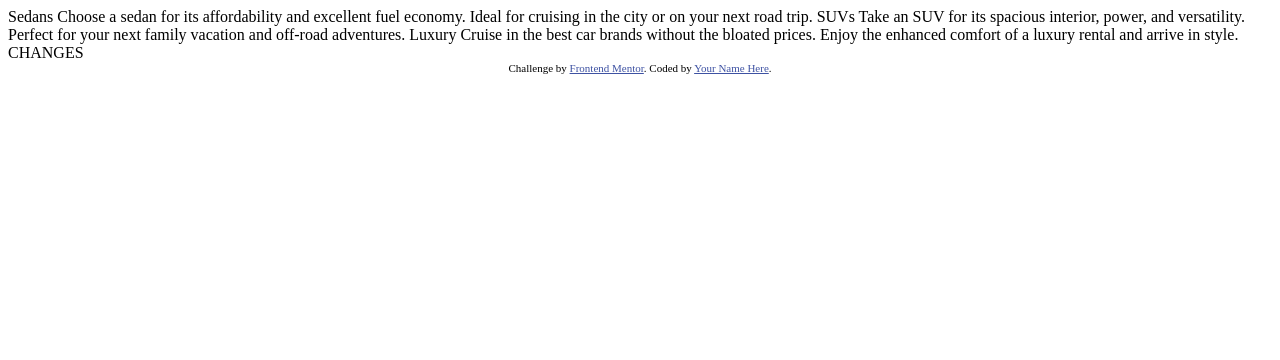
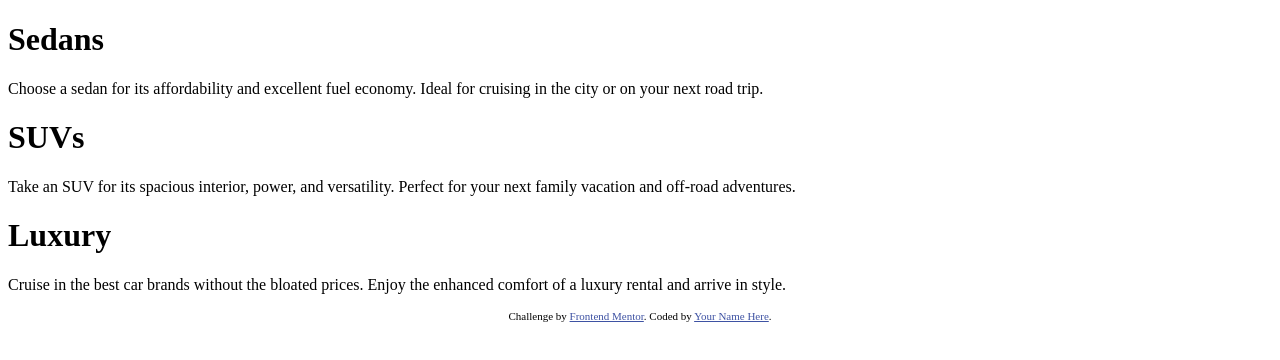
Before and after one commit to jakepz33/3-column-card-component, a plain HTML site: page 3-column-preview-card-component-main/workindex.html in a window 1280 px wide. Drawn offline with Linux system fonts and the light colour scheme.

Commit message:
Create div containers, headers and paragraphs

```diff
--- a/3-column-preview-card-component-main/workindex.html
+++ b/3-column-preview-card-component-main/workindex.html
@@ -17,17 +17,24 @@
 </head>
 <body>
 
-  Sedans
-  Choose a sedan for its affordability and excellent fuel economy. Ideal for cruising in the city
-  or on your next road trip.
+ <div class="sedan">
+  <h1>Sedans</h1>
+  <p>Choose a sedan for its affordability and excellent fuel economy. Ideal for cruising in the city
+    or on your next road trip.</p>
+ </div>
 
-  SUVs
-  Take an SUV for its spacious interior, power, and versatility. Perfect for your next family vacation
-  and off-road adventures.
+ <div class="suv">
+    <h1>SUVs</h1>
+  <p>Take an SUV for its spacious interior, power, and versatility. Perfect for your next family vacation
+    and off-road adventures.</p>
+ </div>
 
-  Luxury
-  Cruise in the best car brands without the bloated prices. Enjoy the enhanced comfort of a luxury
-  rental and arrive in style. CHANGES
+ <div class="luxury">
+    <h1>Luxury</h1>
+    <p>Cruise in the best car brands without the bloated prices. Enjoy the enhanced comfort of a luxury
+        rental and arrive in style.</p>
+ </div>
+
 
   <div class="attribution">
     Challenge by <a href="https://www.frontendmentor.io?ref=challenge" target="_blank">Frontend Mentor</a>.
```
